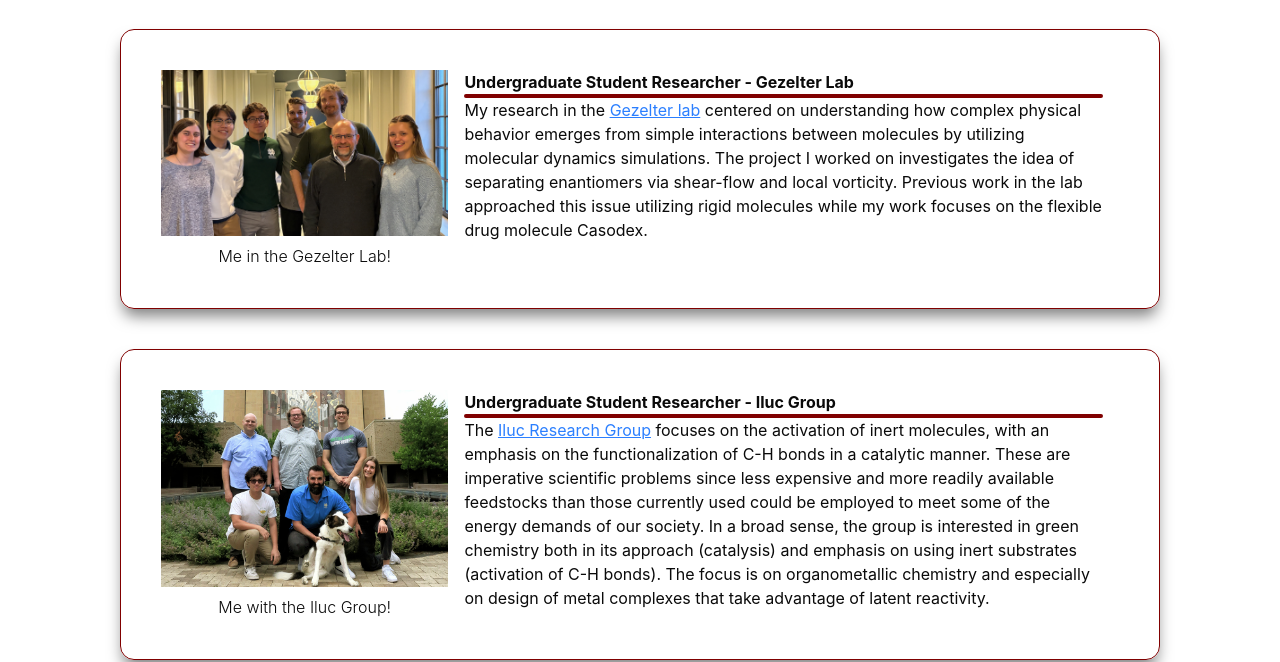
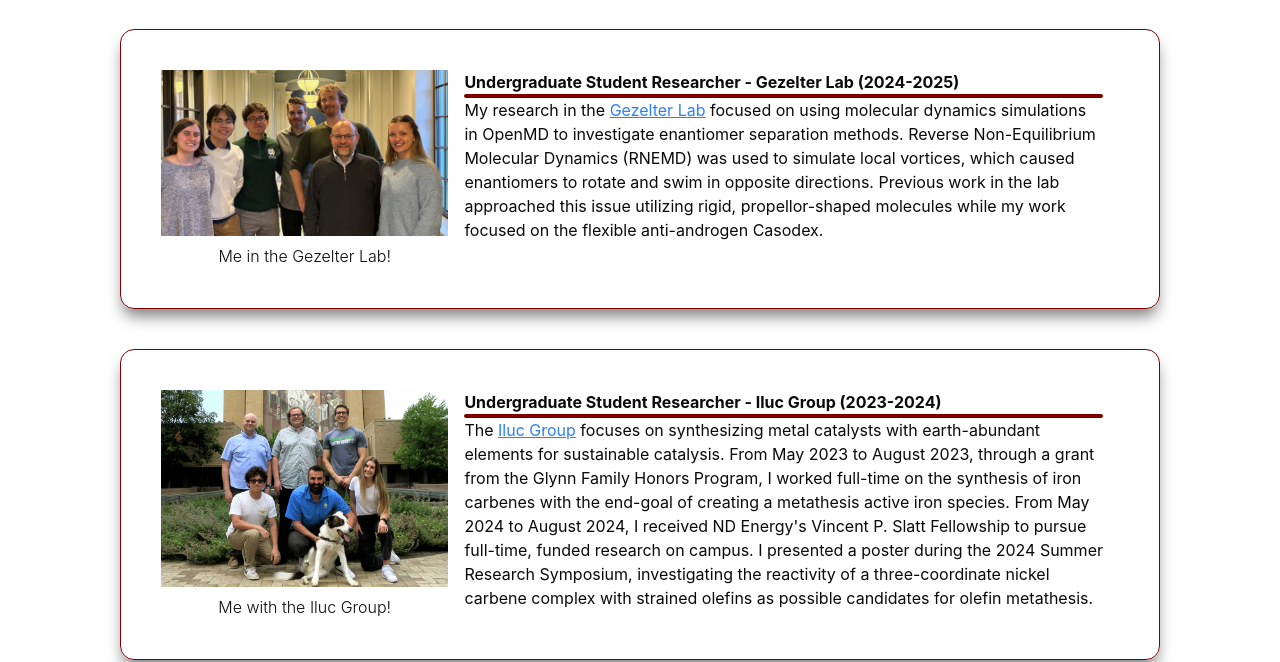
Before and after one commit to bcherek/bcherek, a Next.js app: page / in a window 1280 px wide. Shown: the part 255-917 px from the top of the page. Built offline with nearby package versions, Linux system fonts and the light colour scheme.

Commit message:
Update page.tsx

```diff
--- a/src/app/page.tsx
+++ b/src/app/page.tsx
@@ -25,21 +25,19 @@ export default function Home() {
               className="text-blue-500 underline"
               href="https://gezelterlab.org/"
             >
-              Gezelter lab
+              Gezelter Lab
             </a>{" "}
-            centered on understanding how complex physical behavior emerges from
-            simple interactions between molecules by utilizing molecular
-            dynamics simulations. The project I worked on investigates the idea
-            of separating enantiomers via shear-flow and local vorticity.
-            Previous work in the lab approached this issue utilizing rigid
-            molecules while my work focuses on the flexible drug molecule
-            Casodex.
+            focused on using molecular dynamics simulations in OpenMD to investigate enantiomer
+            separation methods. Reverse Non-Equilibrium Molecular Dynamics (RNEMD)
+            was used to simulate local vortices, which caused enantiomers to rotate and swim in opposite directions.
+            Previous work in the lab approached this issue utilizing rigid, propellor-shaped molecules
+            while my work focused on the flexible anti-androgen Casodex.
           </div>
         }
         image={`${basePath}/gezelter.png`}
         image_alt="Picture of Levi in the Gezelter Lab"
         image_description="Me in the Gezelter Lab!"
-        title="Undergraduate Student Researcher - Gezelter Lab"
+        title="Undergraduate Student Researcher - Gezelter Lab (2024-2025)"
       />
       <Project
         project_description={
@@ -49,24 +47,23 @@ export default function Home() {
               className="text-blue-500 underline"
               href="https://www3.nd.edu/~viluc/index.html"
             >
-            Iluc Research Group
+            Iluc Group
             </a>{" "}
-            focuses on the activation of inert
-            molecules, with an emphasis on the functionalization of C-H bonds in
-            a catalytic manner. These are imperative scientific problems since
-            less expensive and more readily available feedstocks than those
-            currently used could be employed to meet some of the energy demands
-            of our society. In a broad sense, the group is interested in green
-            chemistry both in its approach (catalysis) and emphasis on using
-            inert substrates (activation of C-H bonds). The focus is on
-            organometallic chemistry and especially on design of metal complexes
-            that take advantage of latent reactivity.
+            focuses on synthesizing metal catalysts with earth-abundant elements
+            for sustainable catalysis. From May 2023 to August 2023, through a
+            grant from the Glynn Family Honors Program, I worked full-time on
+            the synthesis of iron carbenes with the end-goal of creating a
+            metathesis active iron species.  From May 2024 to August 2024,
+            I received ND Energy's Vincent P. Slatt Fellowship to pursue
+            full-time, funded research on campus.  I presented a poster
+            during the 2024 Summer Research Symposium, investigating the
+            reactivity of a three-coordinate nickel carbene complex with strained olefins as possible candidates for olefin metathesis.
           </div>
         }
         image={`${basePath}/ilucgroup.jpg`}
         image_alt="Picture of Levi in the Gezelter Lab"
         image_description="Me with the Iluc Group!"
-        title="Undergraduate Student Researcher - Iluc Group"
+        title="Undergraduate Student Researcher - Iluc Group (2023-2024)"
       />
       {/* <h1 className="text-center text-2xl font-bold py-2">Fun</h1> */}
       {/* <iframe src="https://namemc.com/embed?size=medium" width="390" height="38"></iframe> */}
```
